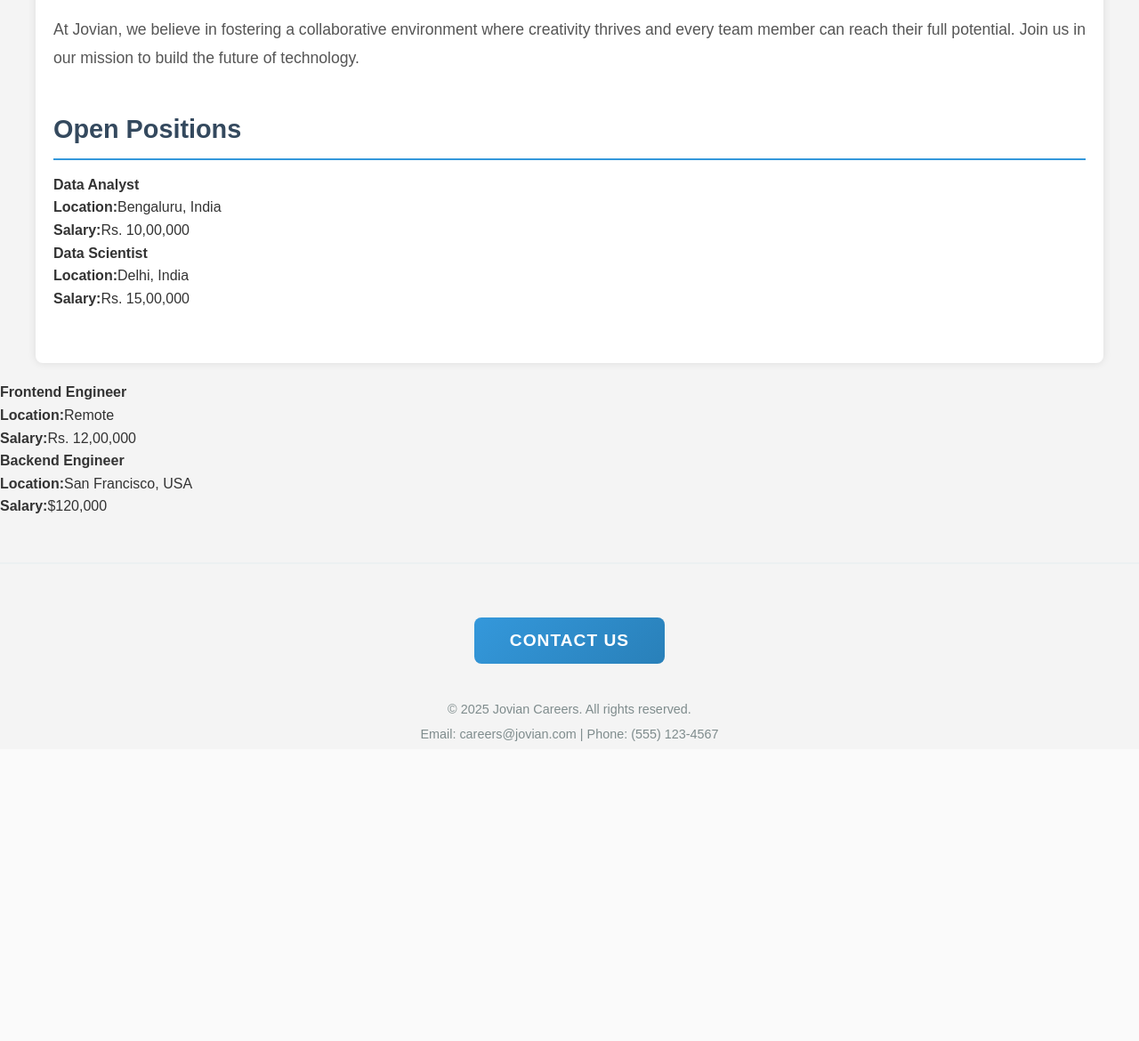
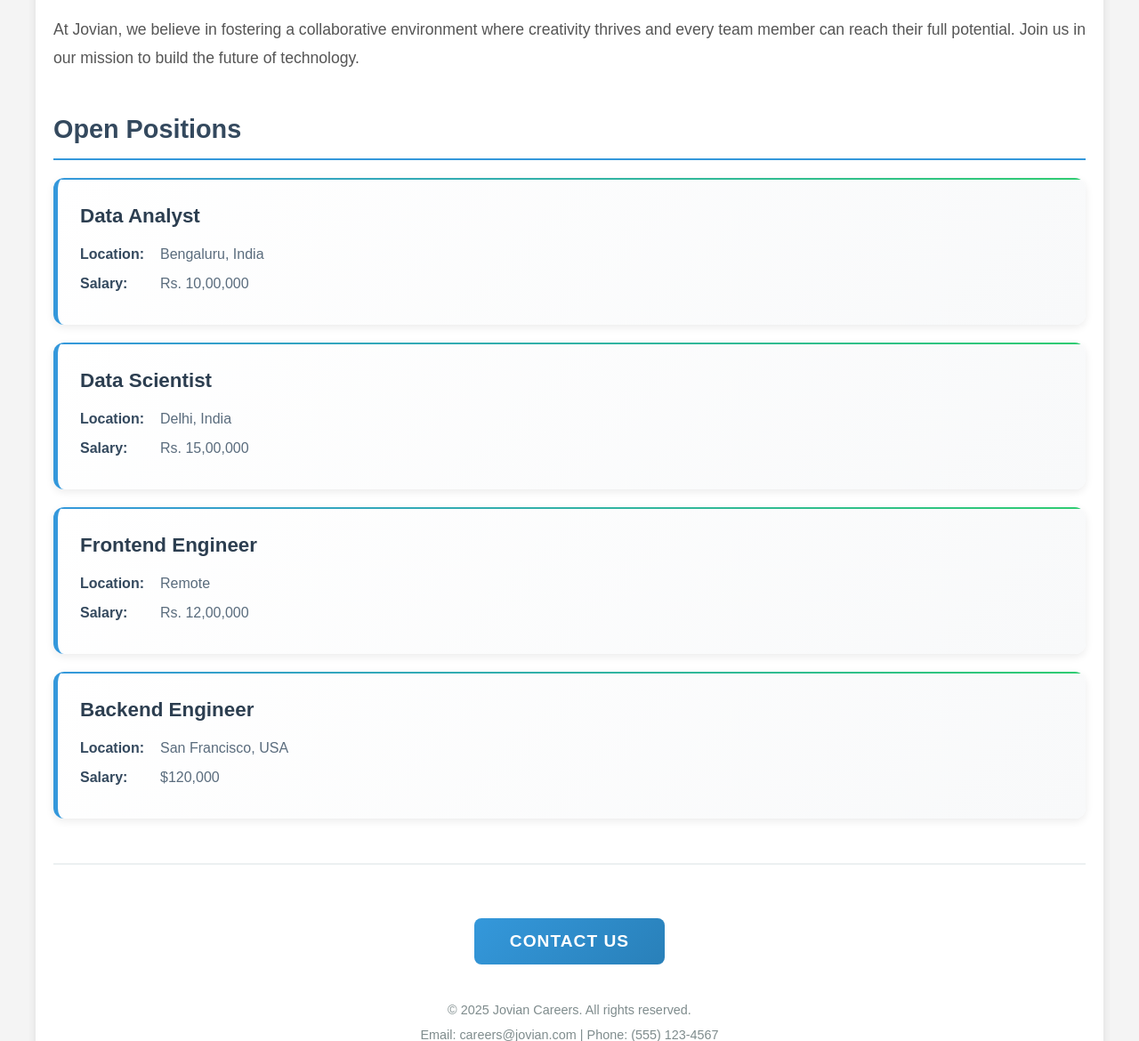
Before and after one commit to laxit-sankhat/job, a Flask app: page / in a window 1280 px wide. Shown: the part 712-1882 px from the top of the page at 89% size. Before the commit the page ends 1545 px from the top, so only its background shows below. Run offline with Flask 3, Linux system fonts and the light colour scheme.

Commit message:
Assistant checkpoint: Enhanced job listings styling and structure
Assistant generated file changes:
- templates/home.html: Fix HTML structure for job listings
- static/style.css: Add specific styling for job listings

---

User prompt:

add css to open positions under text

Replit-Commit-Author: Assistant
Replit-Commit-Session-Id: f6d61bba-60d8-47ab-9cee-f4916c5cb77f

```diff
--- a/static/style.css
+++ b/static/style.css
@@ -96,22 +96,51 @@ img {
 }
 
 .job-item {
-    background-color: #f8f9fa;
-    padding: 20px;
-    border-radius: 8px;
-    border-left: 4px solid #3498db;
-    transition: transform 0.3s ease, box-shadow 0.3s ease;
+    background: linear-gradient(135deg, #ffffff, #f8f9fa);
+    padding: 25px;
+    border-radius: 12px;
+    border-left: 5px solid #3498db;
+    box-shadow: 0 3px 10px rgba(0,0,0,0.08);
+    transition: all 0.3s ease;
+    position: relative;
+    overflow: hidden;
+}
+
+.job-item::before {
+    content: '';
+    position: absolute;
+    top: 0;
+    left: 0;
+    right: 0;
+    height: 2px;
+    background: linear-gradient(90deg, #3498db, #2ecc71);
 }
 
 .job-item:hover {
-    transform: translateY(-2px);
-    box-shadow: 0 6px 12px rgba(0,0,0,0.1);
+    transform: translateY(-3px);
+    box-shadow: 0 8px 25px rgba(52, 152, 219, 0.15);
+    border-left-color: #2ecc71;
 }
 
-.job-item p {
-    color: #7f8c8d;
-    margin: 0;
-    font-size: 0.95em;
+.job-title {
+    color: #2c3e50;
+    font-size: 1.4em;
+    margin-bottom: 12px;
+    font-weight: 600;
+}
+
+.job-location, .job-salary {
+    color: #5a6c7d;
+    margin: 8px 0;
+    font-size: 1em;
+    display: flex;
+    align-items: center;
+}
+
+.job-location strong, .job-salary strong {
+    color: #34495e;
+    min-width: 80px;
+    margin-right: 10px;
 }
 
 /* Button styling */
--- a/templates/home.html
+++ b/templates/home.html
@@ -25,18 +25,13 @@
 
       <section class="jobs-section">
         <h2>Open Positions</h2>
-        <div>
+        <div class="job-list">
           {% for job in jobs %}
-            <div>
-              <h4>{{job['title']}}</h4>
+            <div class="job-item">
+              <h3 class="job-title">{{job['title']}}</h3>
+              <p class="job-location"><strong>Location:</strong> {{job['location']}}</p>
+              <p class="job-salary"><strong>Salary:</strong> {{job['salary']}}</p>
             </div>
-            <div>
-              <b>Location:</b>{{job['location']}}
-            </div>
-            <div>
-              <b>Salary:</b>{{job['salary']}}
-            </div>
-          </div>
           {% endfor %}
         </div>
       </section>
```
